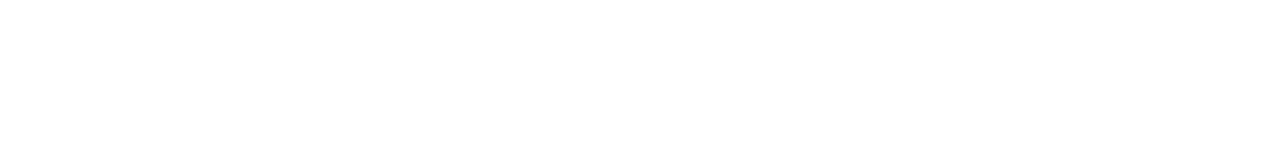
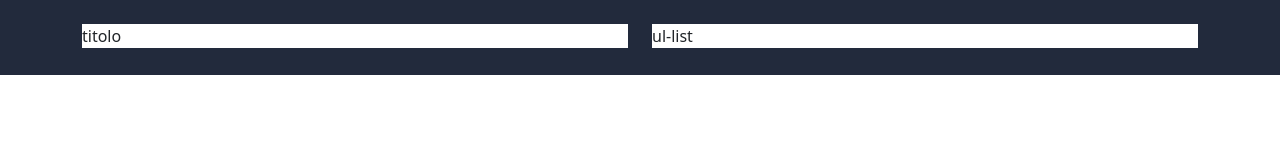
Before and after one commit to Giovannidubaldo/html-css-bootstrap-freelancer, a plain HTML site: page index.html in a window 1280 px wide. Drawn offline with nearby package versions, Linux system fonts and the light colour scheme.

Commit message:
Created a header

```diff
--- a/css/style.css
+++ b/css/style.css
@@ -3,3 +3,16 @@
     margin: 0;
     box-sizing: border-box;
 }
+
+header{
+    height: 75px;
+    background-color: rgb(34, 42, 60);
+}
+
+.content{
+
+}
+
+.bg-white{
+    background-color: white;
+}
--- a/index.html
+++ b/index.html
@@ -3,9 +3,35 @@
 <head>
     <meta charset="UTF-8">
     <meta name="viewport" content="width=device-width, initial-scale=1.0">
-    <title>Document</title>
+
+    <!-- Link -->
+    <link href="https://cdn.jsdelivr.net/npm/bootstrap@5.3.2/dist/css/bootstrap.min.css" rel="stylesheet"
+    integrity="sha384-T3c6CoIi6uLrA9TneNEoa7RxnatzjcDSCmG1MXxSR1GAsXEV/Dwwykc2MPK8M2HN" crossorigin="anonymous">
+    <link rel="stylesheet" href="./css/style.css">
+
+    <!-- Title -->
+    <title>Bootstrap Freelancer</title>
 </head>
 <body>
 
+    <!-- HEADER -->
+    <header>
+        <div class="container-md">
+            <div class="row">
+                <div class="col-6 my-4">
+                    <div class="content bg-white">
+                        titolo
+                    </div>
+                </div>
+                <div class="col-6 my-4">
+                    <div class="content bg-white">
+                        ul-list
+                    </div>
+                </div>
+            </div>
+        </div>
+    </header>
+
+
 </body>
 </html>
```
